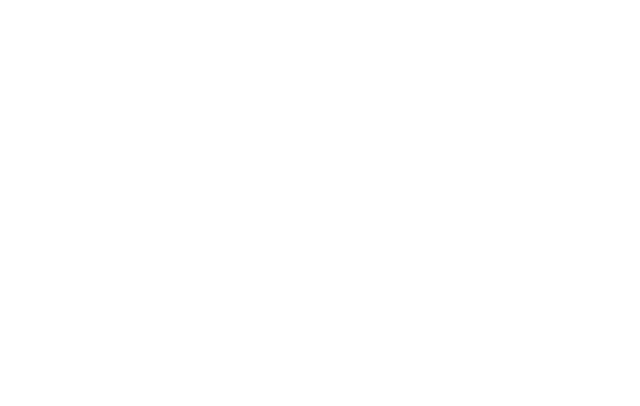
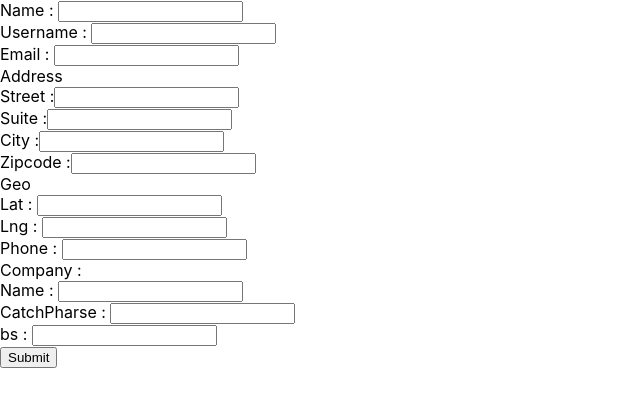
Before and after one commit to Lalitha-Vutukuri/Users-Challenge, a React (Create React App) app: page /adduser in a window 1280 px wide. Before the commit this address had no page. Shown: the top 406 px of the page, without its empty margins (0-640 px from the left). Built offline with nearby package versions, Linux system fonts and the light colour scheme.

Commit message:
UserForm is commited

```diff
--- a/src/App.js
+++ b/src/App.js
@@ -4,6 +4,7 @@
 import UserList from "./Pages/UserList";
 import { initialUsers } from "./Pages/Users";
 import UserDetails from "./Pages/UserDetails";
+import UserForm from "./Pages/UserForm";
 
 function App() {
   const [users, setUsers] = useState(initialUsers);
@@ -11,6 +12,10 @@
     <BrowserRouter>
       <Routes>
         <Route path="/" element={<UserList users={users} />}></Route>
+        <Route
+          path="/adduser"
+          element={<UserForm users={users} setUsers={setUsers} />}
+        ></Route>
         <Route
           path="/user/:id"
           element={<UserDetails users={users} setUsers={setUsers} />}
--- a/src/Pages/UserForm.js
+++ b/src/Pages/UserForm.js
@@ -0,0 +1,118 @@
+import React from "react";
+import { useForm } from "react-hook-form";
+
+function UserForm() {
+  const {
+    register,
+    handleSubmit,
+    formState: { errors },
+  } = useForm();
+  const onsubmit = (data) => {
+    console.log(data);
+  };
+  return (
+    <div>
+      <form onSubmit={handleSubmit(onsubmit)}>
+        <label htmlFor="Name">Name : </label>
+        <input
+          type="text"
+          {...register("Name", { required: true, minLength: 3 })}
+        />
+        {errors.Name && <span style={{ color: "red" }}>Name is required</span>}
+        <br />
+        <label htmlFor="Username">Username : </label>
+        <input
+          type="text"
+          {...register("Username", { required: true, minLength: 5 })}
+        />
+        {errors.Username && (
+          <span style={{ color: "red" }}>Username is required</span>
+        )}
+        <br />
+        <label htmlFor="email">Email : </label>
+        <input
+          type="email"
+          {...register("Email", {
+            required: true,
+            pattern: { value: /\S+@\S+\.\S+/ },
+          })}
+        />
+        {errors.Email && (
+          <span style={{ color: "red" }}>Email is required</span>
+        )}
+        <br />
+        <label htmlFor="Address">
+          Address <br />
+          <label htmlFor="Street">Street :</label>
+          <input type="text" {...register("Street", { required: true })} />
+          {errors.Street && (
+            <span style={{ color: "red" }}>Street name is required</span>
+          )}
+          <br />
+          <label htmlFor="Suite">Suite :</label>
+          <input type="text" {...register("Suite", { required: true })} />
+          {errors.Suite && (
+            <span style={{ color: "red" }}>Suite name is required</span>
+          )}
+          <br />
+          <label htmlFor="City">City :</label>
+          <input type="text" {...register("City", { required: true })} />
+          {errors.City && (
+            <span style={{ color: "red" }}>City name is required</span>
+          )}
+          <br />
+          <label htmlFor="Zipcode">Zipcode :</label>
+          <input type="text" {...register("Zipcode", { required: true })} />
+          {errors.Zipcode && (
+            <span style={{ color: "red" }}>Zipcode is required</span>
+          )}
+          <br />
+        </label>
+        <label htmlFor="Geo">
+          Geo <br />
+          <label htmlFor="Lat">Lat : </label>
+          <input type="number" {...register("Lat", { required: true })} />
+          {errors.Lat && (
+            <span style={{ color: "red" }}>Latitude is required</span>
+          )}
+          <br />
+          <label htmlFor="Lng">Lng : </label>
+          <input type="number" {...register("Lng", { required: true })} />
+          {errors.Lng && (
+            <span style={{ color: "red" }}>Longitude is required</span>
+          )}
+          <br />
+          <label htmlFor="Phone">Phone : </label>
+          <input type="number" {...register("phone", { required: true })} />
+          {errors.Phone && (
+            <span style={{ color: "red" }}>Phone Number is required</span>
+          )}
+          <br />
+        </label>
+        <label htmlFor="Company">
+          {" "}
+          Company : <br />
+          <label htmlFor="CName">Name : </label>
+          <input type="text" {...register("CName", { required: true })} />
+          {errors.CName && (
+            <span style={{ color: "red" }}>Company Name is required</span>
+          )}
+          <br />
+          <label htmlFor="CatchPharse">CatchPharse : </label>
+          <input type="text" {...register("CatchPharse", { required: true })} />
+          {errors.CatchPharse && (
+            <span style={{ color: "red" }}>CatchPharse is required</span>
+          )}
+          <br />
+          <label htmlFor="bs">bs : </label>
+          <input type="text" {...register("bs", { required: true })} />
+          {errors.bs && <span style={{ color: "red" }}>bs is required</span>}
+          <br />
+        </label>
+        <button type="submit">Submit</button>
+      </form>
+    </div>
+  );
+}
+
+export default UserForm;
--- a/src/Pages/UserList.js
+++ b/src/Pages/UserList.js
@@ -5,7 +5,7 @@
   const navigate = useNavigate();
   return (
     <div>
-      <button>Add User</button>
+      <button onClick={() => navigate("/adduser")}>Add User</button>
       {users.map((user) => (
         <li key={user.id} onClick={() => navigate(`/user/${user.id}`)}>
           {user.username}
```
